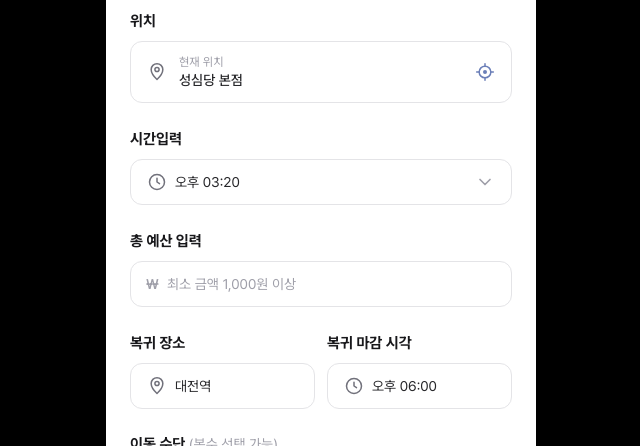
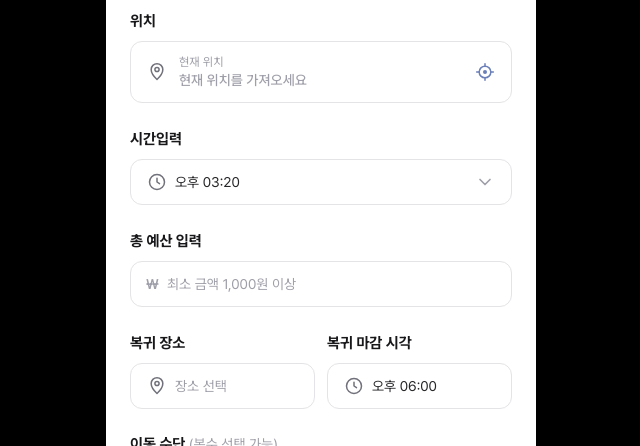
Before and after one commit to DAECO-2026/daeco, a Next.js app in the folder frontend/: page /input in a window 1280 px wide. Shown: the part 160-606 px from the top of the page, without its empty margins (319-959 px from the left). Built offline with nearby package versions, Linux system fonts and the light colour scheme.

Commit message:
style: 휠 피커 슬라이드업 적용 및 위치 기본값 제거

```diff
--- a/frontend/app/components/TimeWheelPicker.tsx
+++ b/frontend/app/components/TimeWheelPicker.tsx
@@ -105,11 +105,11 @@ export default function TimeWheelPicker({
 
   return (
     <div
-      className="fixed inset-0 z-50 flex flex-col justify-end bg-black/40"
+      className="animate-fade-in fixed inset-0 z-50 flex flex-col justify-end bg-black/40"
       onClick={onClose}
     >
       <div
-        className="mx-auto w-full max-w-[430px] rounded-t-3xl bg-white pb-8"
+        className="animate-slide-up mx-auto w-full max-w-[430px] rounded-t-3xl bg-white pb-8"
         onClick={(e) => e.stopPropagation()}
       >
         {/* 헤더 */}
--- a/frontend/app/input/page.tsx
+++ b/frontend/app/input/page.tsx
@@ -63,11 +63,11 @@ export default function CreateRoutePage() {
 
   // 폼 상태
   const [routeName, setRouteName] = useState("");
-  const [currentLocation, setCurrentLocation] = useState("성심당 본점");
+  const [currentLocation, setCurrentLocation] = useState("");
   const [locating, setLocating] = useState(false);
   const [curTime, setCurTime] = useState("15:20");
   const [budget, setBudget] = useState("");
-  const [arriveLocation, setArriveLocation] = useState("대전역");
+  const [arriveLocation, setArriveLocation] = useState("");
   const [deadLine, setDeadLine] = useState("18:00");
   const [transports, setTransports] = useState<string[]>([]);
 
@@ -196,8 +196,14 @@ export default function CreateRoutePage() {
             <LocationOutlineIcon className="h-5 w-5 shrink-0 text-zinc-500" />
             <div className="min-w-0 flex-1">
               <p className="text-xs text-zinc-400">현재 위치</p>
-              <p className="truncate text-sm font-medium text-zinc-800">
-                {locating ? "위치 확인 중..." : currentLocation}
+              <p
+                className={`truncate text-sm font-medium ${
+                  currentLocation ? "text-zinc-800" : "text-zinc-400"
+                }`}
+              >
+                {locating
+                  ? "위치 확인 중..."
+                  : currentLocation || "현재 위치를 가져오세요"}
               </p>
             </div>
             <button
@@ -264,7 +270,9 @@ export default function CreateRoutePage() {
               className="relative mt-2 flex w-full items-center rounded-xl border border-zinc-200 py-3 pl-11 pr-4 text-left text-sm text-zinc-800"
             >
               <LocationOutlineIcon className="absolute left-4 top-1/2 h-5 w-5 -translate-y-1/2 text-zinc-500" />
-              <span className="truncate">{arriveLocation}</span>
+              <span className={`truncate ${arriveLocation ? "" : "text-zinc-400"}`}>
+                {arriveLocation || "장소 선택"}
+              </span>
             </button>
           </div>
           <div>
```
